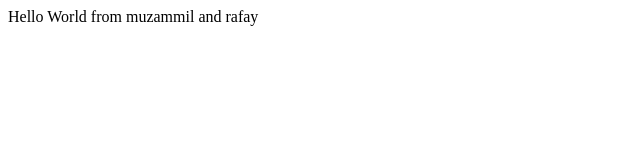
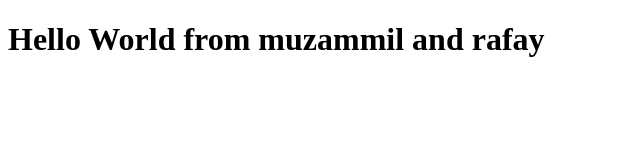
Before and after one commit to muzammil-hussain-25/Bootcamp-2020, a plain HTML site: page index.html in a window 1280 px wide. Shown: the whole page, without its empty margins (0-640 px from the left). Drawn offline with Linux system fonts and the light colour scheme.

Commit message:
Update index.html

```diff
--- a/index.html
+++ b/index.html
@@ -6,8 +6,8 @@
     <title></title>
 </head>
 <body>
-    <div>
-        Hello World from muzammil and rafay
-    </div>
+    <h1>Hello World from muzammil and rafay</h1>
+
+
 </body>
 </html>
```
